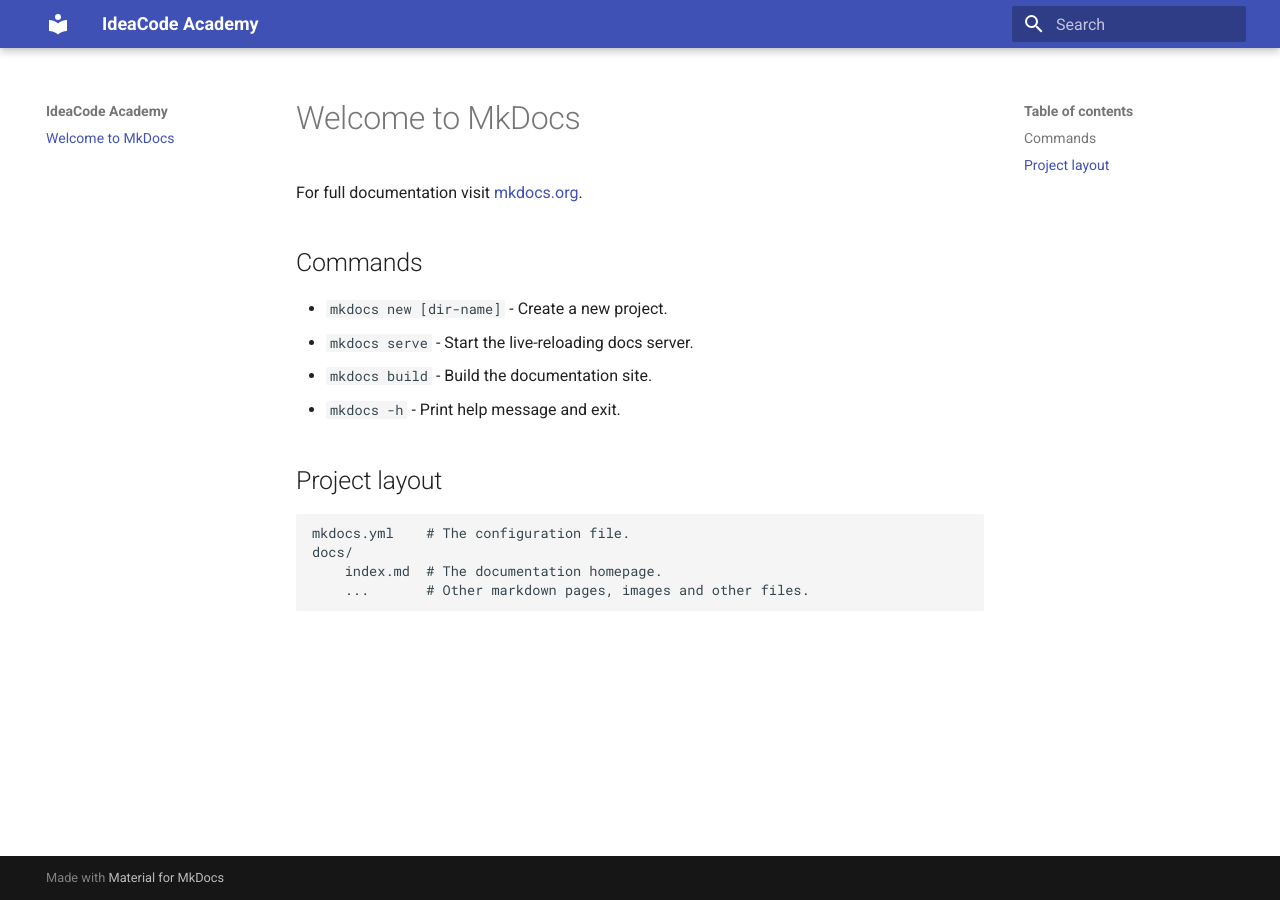
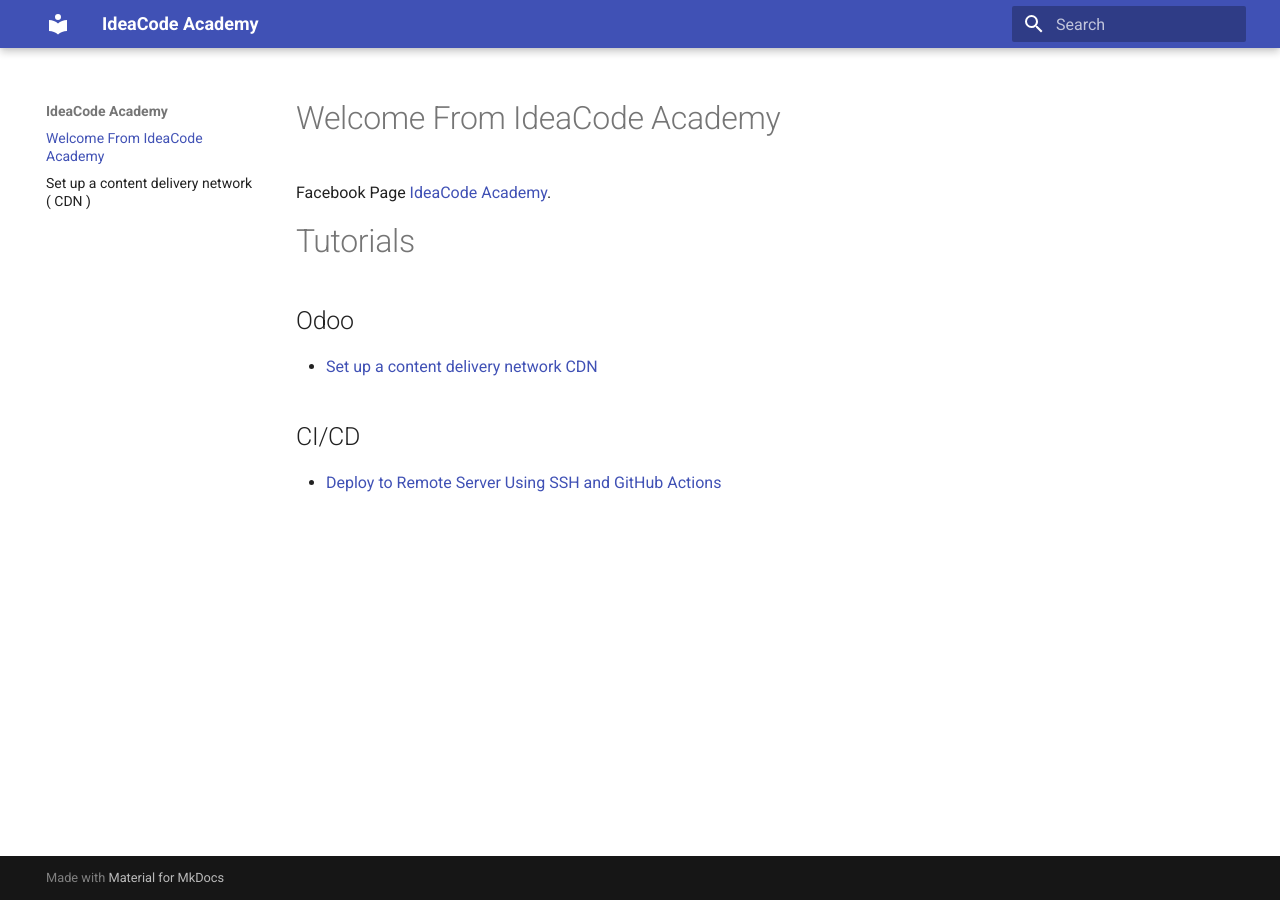
Before and after one commit to IdeaCodeAcademy/IdeaCodeAcademy, an MkDocs documentation site: the page built from docs/index.md, in a window 1280 px wide. Built offline with MkDocs 1.6.1 and Material for MkDocs 9.7.7, drawn with Linux system fonts in a browser that asks for light colours.

Commit message:
[add] setup a content delivery netowrk cdn

```diff
--- a/docs/index.md
+++ b/docs/index.md
@@ -1,17 +1,13 @@
-# Welcome to MkDocs
+# Welcome From IdeaCode Academy
 
-For full documentation visit [mkdocs.org](https://www.mkdocs.org).
+Facebook Page [IdeaCode Academy](https://www.facebook.com/ideacodeacademy).
 
-## Commands
+# Tutorials
 
-* `mkdocs new [dir-name]` - Create a new project.
-* `mkdocs serve` - Start the live-reloading docs server.
-* `mkdocs build` - Build the documentation site.
-* `mkdocs -h` - Print help message and exit.
+## Odoo
 
-## Project layout
+* [Set up a content delivery network CDN](set-up-a-content-delivery-network-cdn.md)
 
-    mkdocs.yml    # The configuration file.
-    docs/
-        index.md  # The documentation homepage.
-        ...       # Other markdown pages, images and other files.
+## CI/CD
+
+* [Deploy to Remote Server Using SSH and GitHub Actions](https://ideacodeacademy.github.io/Deploy-to-Remote-Server-Using-SSH-and-GitHub-Actions/)
--- a/mkdocs.yml
+++ b/mkdocs.yml
@@ -1,3 +1,15 @@
 site_name: IdeaCode Academy
 theme:
   name: material
+  features:
+    - content.code.copy
+    - content.code.annotate
+
+markdown_extensions:
+  - pymdownx.highlight:
+      anchor_linenums: true
+      line_spans: __span
+      pygments_lang_class: true
+  - pymdownx.inlinehilite
+  - pymdownx.snippets
+  - pymdownx.superfences
```
Also changed, not shown: docs/set-up-a-content-delivery-network-cdn.md (added, +48 -0 lines), docs/set-up-a-content-delivery-network-cdn/img.png (added), docs/set-up-a-content-delivery-network-cdn/img4.png (added), docs/set-up-a-content-delivery-network-cdn/img_1.png (added), docs/set-up-a-content-delivery-network-cdn/img_2.png (added), docs/set-up-a-content-delivery-network-cdn/img_3.png (added), docs/set-up-a-content-delivery-network-cdn/img_4.png (added).
